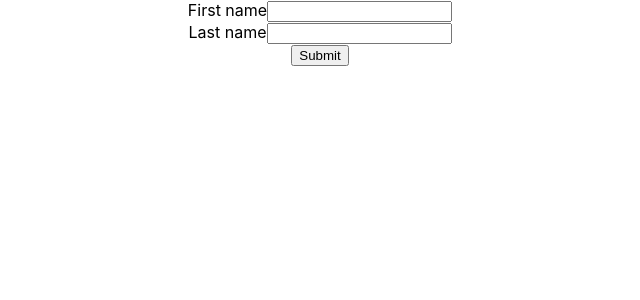
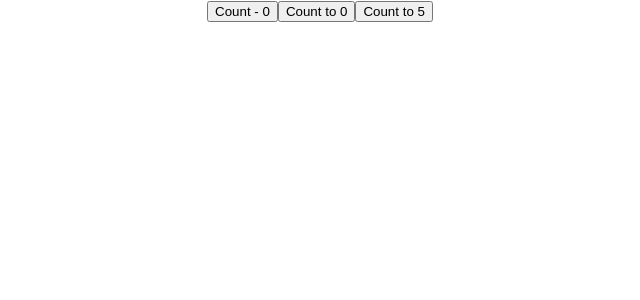
Before and after one commit to MohammedToshif/Course--React, a React (Create React App) app: page / in a window 1280 px wide. Shown: the top 300 px of the page, without its empty margins (320-960 px from the left). Built offline with nearby package versions, Linux system fonts and the light colour scheme.

Commit message:
React-render--UseState

```diff
--- a/src/App.js
+++ b/src/App.js
@@ -69,6 +69,7 @@ import DocTitleTwo from './components/state-hook/DocTitleTwo';
 import CustomHook from './components/state-hook/CustomHook';
 import CustomHookTwo from './components/state-hook/CustomHookTwo';
 import UserForm from './components/state-hook/UserForm';
+import UseState from './components/react-render/UseState';
 
 
 
@@ -881,7 +882,7 @@ export default App
 */
 
 
-
+/*
 // video - 77 - (useInput Custom Hook)
 
 function App() {
@@ -891,3 +892,19 @@ function App() {
 }
 
 export default App
+*/
+
+
+
+
+        // React Render tutorial
+
+// React Render Tutorial - 3 - useState
+
+function App() {
+  return <div className='App'>
+    <UseState />
+  </div>
+}
+
+export default App
--- /dev/null
+++ b/src/components/react-render/UseState.js
@@ -0,0 +1,32 @@
+
+// React Render Tutorial - 3 - useState
+
+// snippet -> rafc (create function component)
+
+import React, { useState } from 'react'
+
+export const UseState = () => {
+    const [count, setCount] = useState(0)
+
+    console.log("UseState Render")
+  return (
+    <div>
+      <button onClick={() => setCount((c) => c + 1)}>Count - {count}</button>
+      <button onClick={() => setCount(0)}>Count to 0</button>
+      <button onClick={() => setCount(5)}>Count to 5</button>
+    </div>
+  )
+}
+
+export default UseState
+
+
+// after the initial render if you call a setter functions but set the state to the same value the component will not re-render ex. (in button)
+// after a component has been re-renderd if you set the state variable to the same value, the component will re-render but only one more time
+
+/*
+summary
+the setter functions from a useState hook will cause the component to re-render.
+the exception is when you update a state hook to the same value as the current state.
+same value after re-render? react will render that specific component one more time and then bails out from any subsequent renders.
+*/
```
